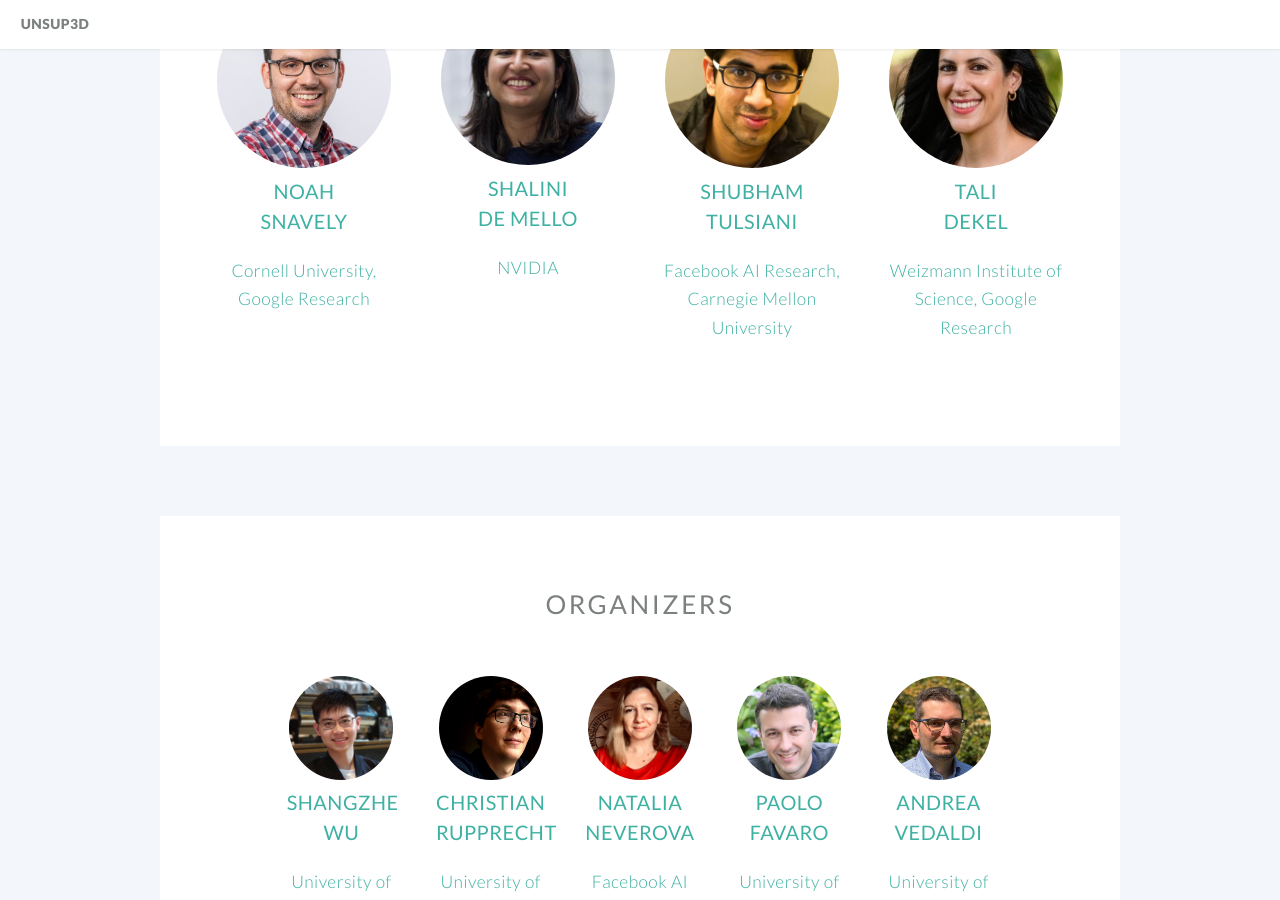
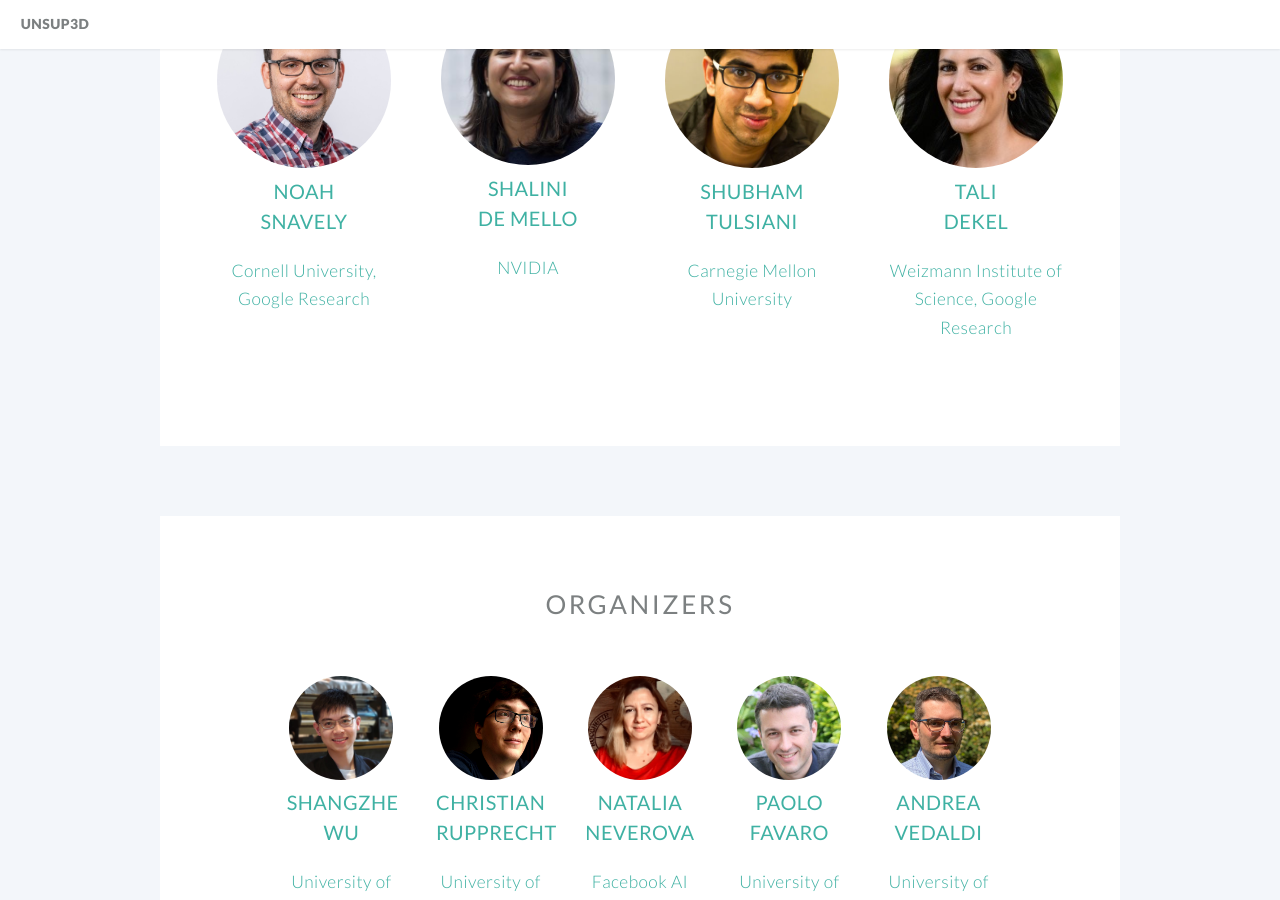
Before and after one commit to unsup3d/unsup3d.github.io, a Jekyll site: the page built from index.html, in a window 1280 px wide and 900 px high, scrolled down 3015 px. Built offline with Jekyll 4.4.1, drawn with Linux system fonts in a browser that asks for light colours.

Commit message:
changes to the speaker info

```diff
--- a/index.html
+++ b/index.html
@@ -200,7 +200,7 @@ banner: images/banner.jpg
                 <strong>Shubham<br />Tulsiani</strong>
               </h3>
             </header>
-            <p>Facebook AI Research, Carnegie Mellon University</p>
+            <p>Carnegie Mellon University</p>
           </section>
         </a>
       </div>
```
